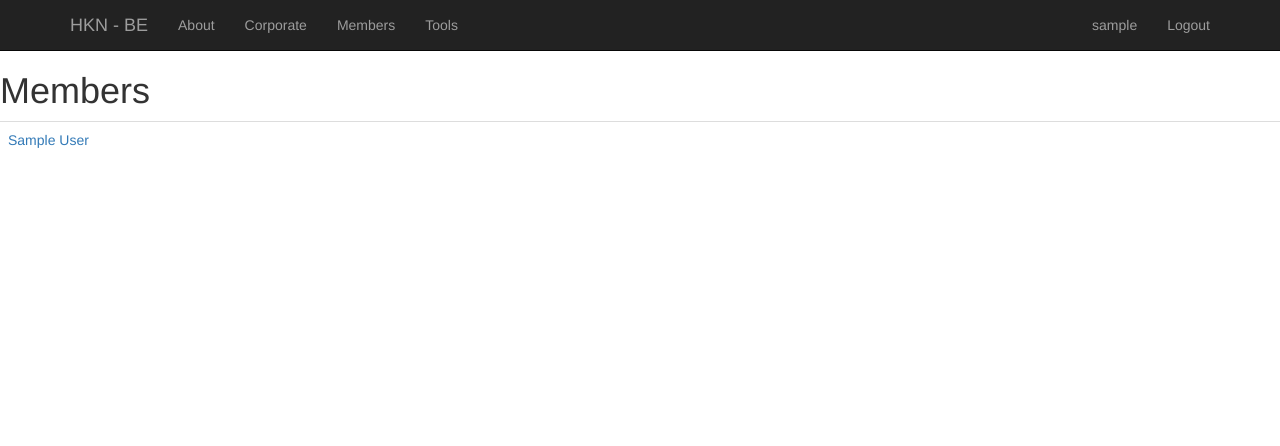
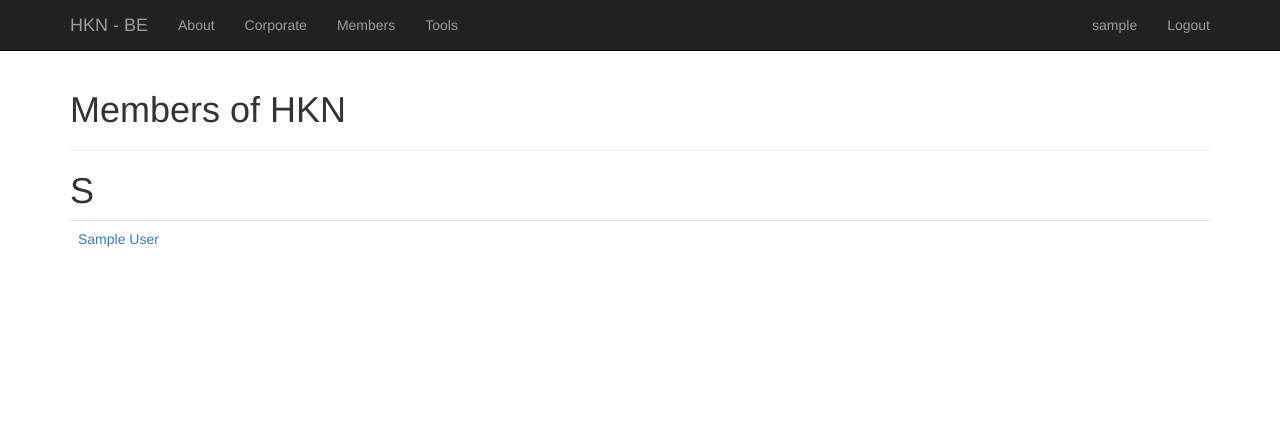
Before and after one commit to HKNBetaEpsilon/new-hkn-website, a Django app: a page that uses src/templates/member_list.html in a window 1280 px wide. Shown: the top 446 px of the page. Run offline with Django 3.2, Linux system fonts and the light colour scheme; a user stored in the database is signed in; tables that the repository leaves empty hold one stand-in row (values such as "Sample post"); some libraries are stand-ins or nearby versions.

Commit message:
made member list look nice

```diff
--- a/src/templates/member_list.html
+++ b/src/templates/member_list.html
@@ -1,17 +1,30 @@
 {% extends 'base.html' %}
 
 {%block content %}
+<div class='container'>
 	{% if not request.user.is_anonymous %}
-<h1>Members</h1>
-	<table class="table">
-		{% for inst in member_list %}
+		<h1>Members of HKN</h1>
+		<hr>
+	{% for alpha, members in member_list.items %}
+		<h1>{{alpha}}</h1>
+		<table class="table borderless">
+			{% for mem in members %}
+				{% if forloop.counter0|divisibleby:5 %}
 				<tr>
-				<td><a href="{%url 'profile' inst.uniqname %}">{{inst.first_name}} {{inst.last_name}}</a></td>
+					<td class='member-list-data' id="left-padding-0">
+				{% else %}
+					<td class='member-list-data'>
+				{% endif %}
+						<p><a href="{%url 'profile' mem.uniqname %}">{{mem.first_name}} {{mem.last_name}}</a></p>
+					</td>
+				{% if forloop.counter|divisibleby:5 %}
 				</tr>
+				{% endif %}
 			{% endfor %}
 		</table>
+	{% endfor %}
 	{% else %}
 	<h1>Hey now, you have to be logged in to see profiles</h1>
 	{% endif %}
-
+</div>
 {% endblock %}
--- a/src/users/views.py
+++ b/src/users/views.py
@@ -5,14 +5,23 @@ from .models import Member
 from .forms import MemberForm
 from hknWebsiteProject.resume_zip import zip_resumes
 import string
+from string import ascii_uppercase
+import collections
 
 def member_list(request):
-	member_list = Member.objects.all().filter(first_name__isnull=False).filter(last_name__isnull=False)
-	member_list = member_list.exclude(first_name__exact="").exclude(last_name__exact="")
-	member_list = member_list.order_by('first_name','last_name')
+	# member_list = Member.objects.all().filter(first_name__isnull=False).filter(last_name__isnull=False)
+	# member_list = member_list.exclude(first_name__exact="").exclude(last_name__exact="")
+	# member_list = member_list.order_by('first_name','last_name')
+	alpha_list = collections.OrderedDict()
+
+	for letter in ascii_uppercase:
+		member_list = Member.objects.filter(first_name__startswith=letter)
+		member_list = member_list.order_by('first_name','last_name')
+		if member_list:
+			alpha_list[letter] = member_list
 
 	context = {
-		'member_list' : member_list
+		'member_list' : alpha_list
 	}
 
 	return render(request, "member_list.html", context)
```
Lines whose indentation alone changed are shown as unchanged.
